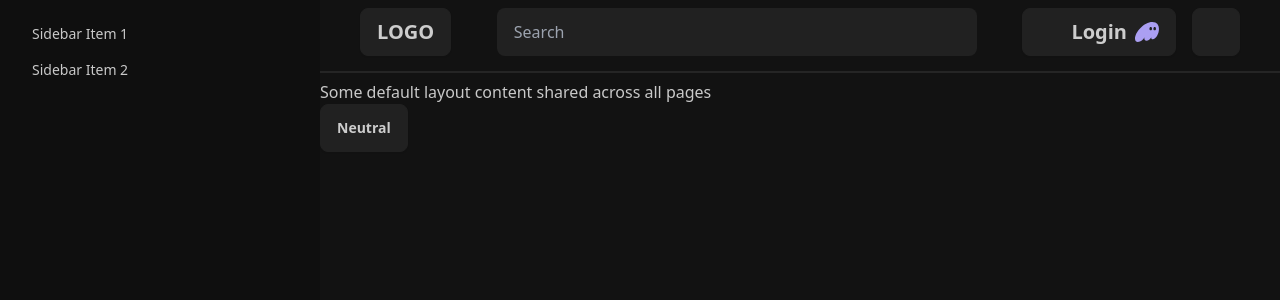
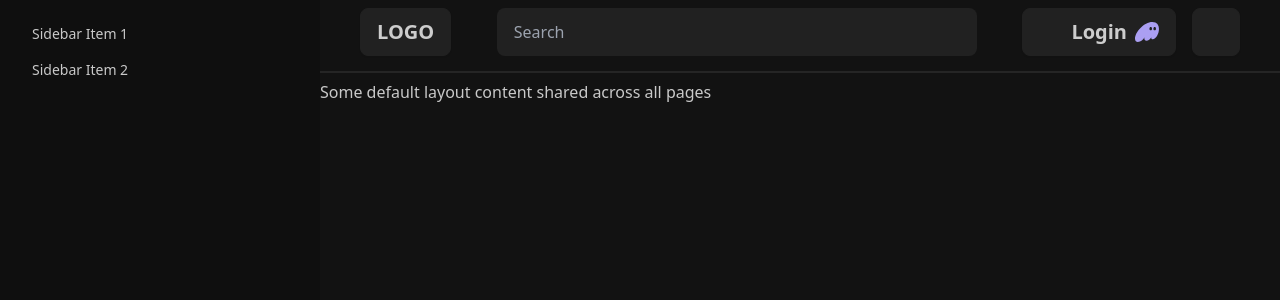
Before and after one commit to foxbecoding/easybeatz-web3, a Nuxt app in the folder app/: page / in a window 1280 px wide. Shown: the top 300 px of the page. Built offline with nearby package versions, Linux system fonts and the light colour scheme; some icons are missing.

Commit message:
removed content

```diff
--- a/app/pages/index.vue
+++ b/app/pages/index.vue
@@ -1,5 +1,4 @@
 <template>
   <div>
-    <button class="btn btn-neutral">Neutral</button>
   </div>
 </template>
```
